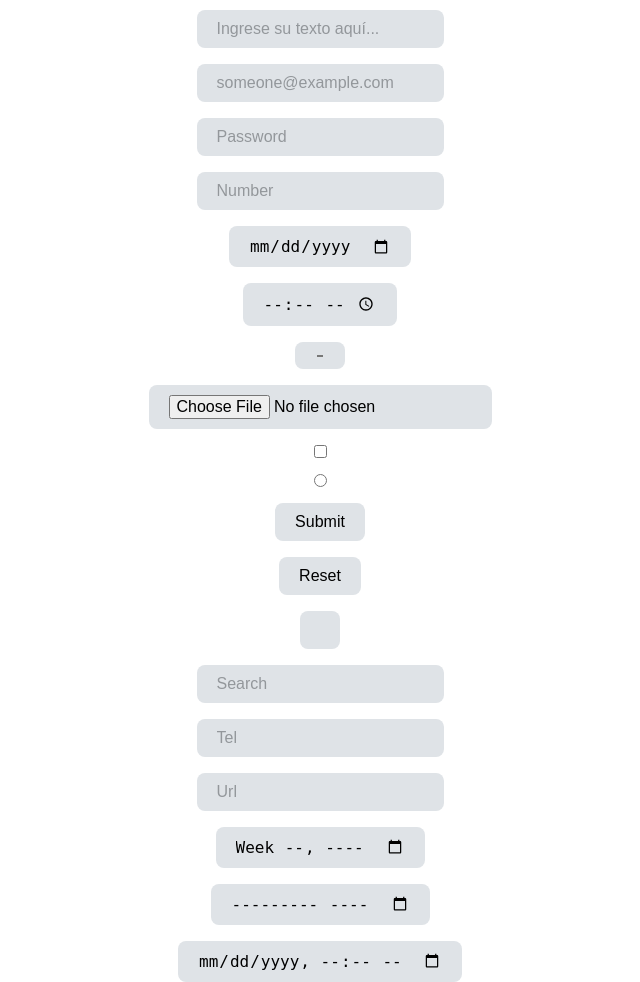
After one commit to Colegio-de-ingenieros/Proyect-Master, a PHP site: page /public/plantilla_inputs.html in a window 1280 px wide. The commit adds this page. Shown: the whole page, without its empty margins (320-960 px from the left). Run offline with PHP 8.4, Linux system fonts and the light colour scheme.

Commit message:
Creación de la plantilla de inputs lista para su uso

```diff
--- a/public/css/style.css
+++ b/public/css/style.css
@@ -9,6 +9,7 @@
 
     --color-white: #ffffff;
     --color-gray: #dfe3e7;
+    --color-gray-2: #d6dbe0;
     --color-black: #000000;
 
     --color-placeholder-1: #93979b;
@@ -20,7 +21,7 @@
     --radius-1: 15px;
     --radius-2: 8px;
 
-    --shadow-1:3px 5px 15px 1px rgba(44, 44, 44, 0.553);
+    --shadow-1:3px 5px 5px 1px rgba(128, 126, 126, 0.553);
 }
 
 *{
@@ -199,3 +200,45 @@ h6{
     transition: 300ms all;
     box-shadow: var(--shadow-1);
 }
+
+/* ====================  LINKS =====================*/
+.inputs{
+    display: flex;
+    flex-direction: column;
+    align-items: center;
+    justify-content: center;
+    padding-top: 10px;
+    gap: 16px;
+}
+
+.input-format{
+    color: var(--color-black);
+    background: var(--color-gray);
+    border-radius: var(--radius-2);
+    padding: 10px 20px;
+    border: none;
+    outline: none;
+
+    font-size: 1rem;
+    display: flex;
+    align-items: center;
+    justify-content: center;
+
+}
+
+.input-format:focus{
+    background: var(--color-gray-2);
+    box-shadow: var(--shadow-1);
+    transition: all 300ms;
+}
+
+.input-format:focus::placeholder{
+    color: var(--color-placeholder-2);
+    font-weight: 500;
+}
+
+.input-format::placeholder{
+    color: var(--color-placeholder-1);
+    font-size: 1rem;
+    font-weight: 400;
+}
--- /dev/null
+++ b/public/plantilla_inputs.html
@@ -0,0 +1,34 @@
+<!DOCTYPE html>
+<html lang="en">
+<head>
+    <meta charset="UTF-8">
+    <meta http-equiv="X-UA-Compatible" content="IE=edge">
+    <meta name="viewport" content="width=device-width, initial-scale=1.0">
+    <title>Document</title>
+    <link rel="stylesheet" href="./css/style.css">
+</head>
+<body>
+    <!-- Inputs -->
+    <div class="inputs">
+        <input type="text" class="input-format"placeholder="Ingrese su texto aquí...">
+        <input type="email" class="input-format" placeholder="someone@example.com">
+        <input type="password" class="input-format"placeholder="Password">
+        <input type="number" class="input-format" placeholder="Number">
+        <input type="date" class="input-format" placeholder="Date">
+        <input type="time" class="input-format" placeholder="Time">
+        <input type="color" class="input-format" placeholder="Color">
+        <input type="file" class="input-format" placeholder="File">
+        <input type="checkbox" class="checkbox-format" placeholder="Checkbox">
+        <input type="radio" class="radio-button-format" placeholder="Radio">
+        <input type="submit" class="input-format" placeholder="Submit">
+        <input type="reset" class="input-format" placeholder="Reset">
+        <input type="button" class="input-format" placeholder="Button">
+        <input type="search" class="input-format" placeholder="Search">
+        <input type="tel" class="input-format" placeholder="Tel">
+        <input type="url" class="input-format" placeholder="Url">
+        <input type="week" class="input-format" placeholder="Week">
+        <input type="month" class="input-format" placeholder="Month">
+        <input type="datetime-local" class="input-format" placeholder="Datetime-local">
+    </div>
+</body>
+</html>
```
